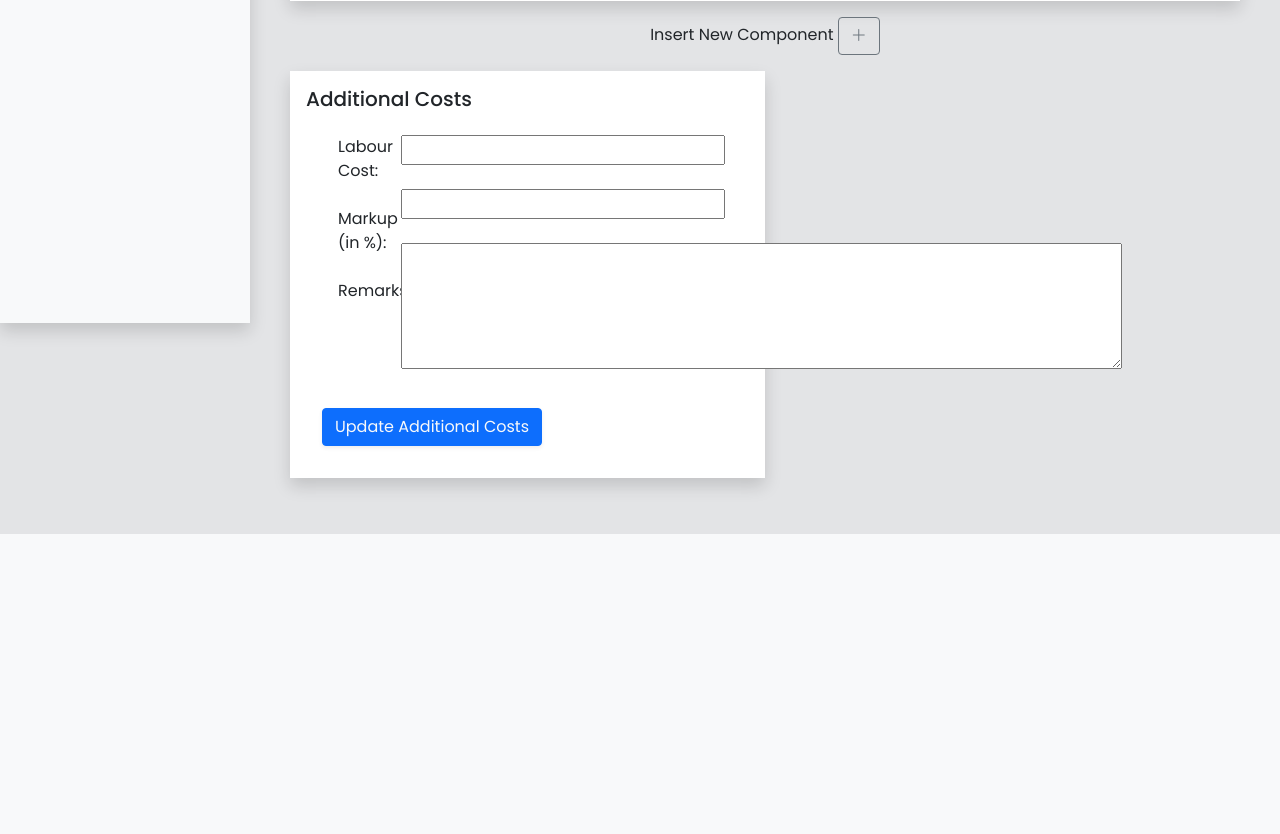
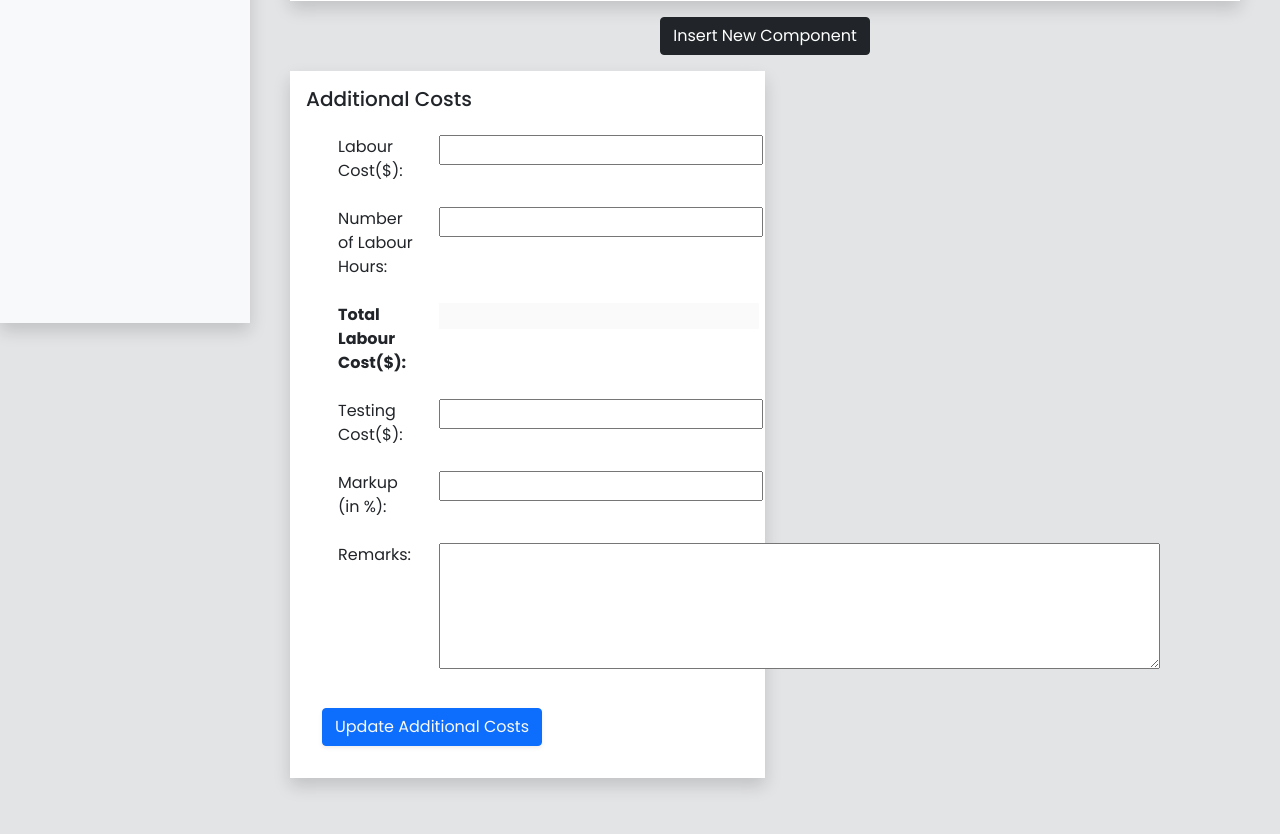
Before and after one commit to izzkhairable/fyp, a Python web app: template aqs_web/templates/edit.html in a window 1280 px wide. Shown: the part 477-1311 px from the top of the page. Before the commit the page ends 1011 px from the top, so only its background shows below. Run offline with Jinja, Linux system fonts and the light colour scheme; the template is opened without the code that fills it, so the values that code supplies are empty; some libraries are stand-ins or nearby versions.

Commit message:
update additional costs functionality

```diff
--- a/aqs_web/app.py
+++ b/aqs_web/app.py
@@ -92,9 +92,9 @@ def update_labour_cost():
     cursor = conn.cursor()
     cursor.execute('''
                 UPDATE dbo.quotation
-                SET labour_cost = ?, markup_pct = ?, labour_cost_description = ?
+                SET labour_cost = ?, labour_no_of_hours = ?, testing_cost = ?, markup_pct = ?, remark = ?
                 WHERE quotation_no = ?
-                ''', data["labour_cost"], data["markup"], data["labour_remarks"], data["quotation_no"])
+                ''', data["labour_cost"], data['labour_hours'], data['testing_cost'], data["markup"], data["labour_remarks"], data["quotation_no"])
     try:
         conn.commit()
         cursor.close()
@@ -463,7 +463,7 @@ def get_quotation_parts(quotation_no):
 def get_quotation_info(quotation_no):
     conn = pyodbc.connect('DRIVER='+driver+';SERVER='+server+';DATABASE='+database+';Trusted_Connection='+trusted_connection+';')
     cursor = conn.cursor()
-    cursor.execute('''SELECT comment, status, first_name, last_name, company_name, supervisor, staff_email, markup_pct, labour_cost, labour_cost_description
+    cursor.execute('''SELECT comment, status, first_name, last_name, company_name, supervisor, staff_email, markup_pct, labour_cost, labour_no_of_hours, testing_cost, remark
     FROM dbo.quotation as QT
     INNER JOIN dbo.staff as ST ON QT.assigned_staff = ST.id
     INNER JOIN dbo.customer as CT ON QT.customer = CT.id
--- a/aqs_web/static/js/edit.js
+++ b/aqs_web/static/js/edit.js
@@ -109,8 +109,11 @@ function getQuotationInfo(){
             document.getElementById("point-of-contact").innerHTML = result[0].first_name + " " + result[0].last_name;
             document.getElementById("comments").value = result[0].comment;
             document.getElementById("labour").value = result[0].labour_cost;
+            document.getElementById("labour-hours").value = result[0].labour_no_of_hours;
+            document.getElementById("total-labour-cost").value = result[0].labour_cost * result[0].labour_no_of_hours;
+            document.getElementById("testing-cost").value = result[0].testing_cost;
             document.getElementById("markup").value = result[0].markup_pct;
-            document.getElementById("labour-remarks").value = result[0].labour_cost_description;
+            document.getElementById("labour-remarks").value = result[0].remark;
             } else if (response.status == 404) {
                 // No Rows
                 console.log(result.message);
@@ -163,6 +166,8 @@ function saveQuotationEdits(){
 function updateAdditionalCosts(){
   var quotation_no = document.getElementById("quotation-no-for-cost-update").value;
   var labour_cost = document.getElementById("labour").value;
+  var labour_hours = document.getElementById("labour-hours").value;
+  var testing_cost = document.getElementById("testing-cost").value;
   var markup = document.getElementById("markup").value;
   var labour_remarks = document.getElementById("labour-remarks").value;
   $(async() => {
@@ -170,6 +175,8 @@ function updateAdditionalCosts(){
     const data = {
       quotation_no: quotation_no,
       labour_cost: labour_cost,
+      labour_hours,
+      testing_cost,
       markup: markup,
       labour_remarks: labour_remarks
     };
--- a/aqs_web/templates/edit.html
+++ b/aqs_web/templates/edit.html
@@ -180,22 +180,60 @@
 
           <!-- Insert component button -->
           <div class="text-center">
-            Insert New Component <button type="button" class="btn btn-outline-secondary" data-bs-toggle="modal" data-bs-target="#add-component"><i class="bi bi-plus-lg"></i></button>
+            <button type="button" class="btn btn-dark" data-bs-toggle="modal" data-bs-target="#add-component">Insert New Component</button>
           </div>
 
           <!-- Markup -->
           <div class="shadow bg-white col-6 p-3 my-3">
             <h5>Additional Costs</h5>
-            <div class="mx-3 p-3 d-flex">
-              <div class="col-2">
-                <label for="labour">Labour Cost: </label><br><br>
-                <label for="markup">Markup (in %): </label><br><br>
-                <label for="labour-remarks">Remarks: </label><br><br>
+            <div class="mx-3 p-3">
+              <div class="row">
+                <div class="col-3">
+                  <label for="labour">Labour Cost($): </label><br><br>
+                </div>
+                <div class="col-9">
+                  <input id="labour" name="labour" type="number"></input><br><br>
+                </div>
               </div>
-              <div class="col-10">
-                <input id="labour" name="labour" type="number"></input><br><br>
-                <input id="markup" name="markup" type="number"></input><br><br>
-                <textarea id="labour-remarks" cols="50" rows="5" name="labour-remarks" type="text"></textarea>
+              <div class="row">
+                <div class="col-3">
+                  <label for="labour-hours">Number of Labour Hours: </label><br><br>
+                </div>
+                <div class="col-9">
+                  <input id="labour-hours" name="labour-hours" type="number"></input><br><br>
+                </div>
+              </div>
+              <div class="row">
+                <div class="col-3">
+                  <label for="total-labour-cost"><b>Total Labour Cost($): </b></label><br><br>
+                </div>
+                <div class="col-9">
+                  <input id="total-labour-cost" class="border-0" name="total-labour-cost" type="number" disabled></input><br><br>
+                </div>
+              </div>
+              <div class="row">
+                <div class="col-3">
+                  <label for="testing-cost">Testing Cost($): </label><br><br>
+                </div>
+                <div class="col-9">
+                  <input id="testing-cost" name="testing-cost" type="number"></input><br><br>
+                </div>
+              </div>
+              <div class="row">
+                <div class="col-3">
+                  <label for="markup">Markup (in %): </label><br><br>
+                </div>
+                <div class="col-9">
+                  <input id="markup" name="markup" type="number"></input><br><br>
+                </div>
+              </div>
+              <div class="row">
+                <div class="col-3">
+                  <label for="labour-remarks">Remarks: </label><br><br>
+                </div>
+                <div class="col-9">
+                  <textarea id="labour-remarks" cols="50" rows="5" name="labour-remarks" type="text"></textarea>
+                </div>
               </div>
             </div>
             <div class="p-3">
--- a/aqs_web/templates/salesperson_home.html
+++ b/aqs_web/templates/salesperson_home.html
@@ -47,7 +47,7 @@
             </div>
           </li>
           <li class="text-center">
-            <a href="salesperson_home.html">Quotations</a>
+            <a href="salesperson_home.html">Dashboard</a>
           </li>
           <li class="text-center">
             <a href="#">Settings</a>
```
